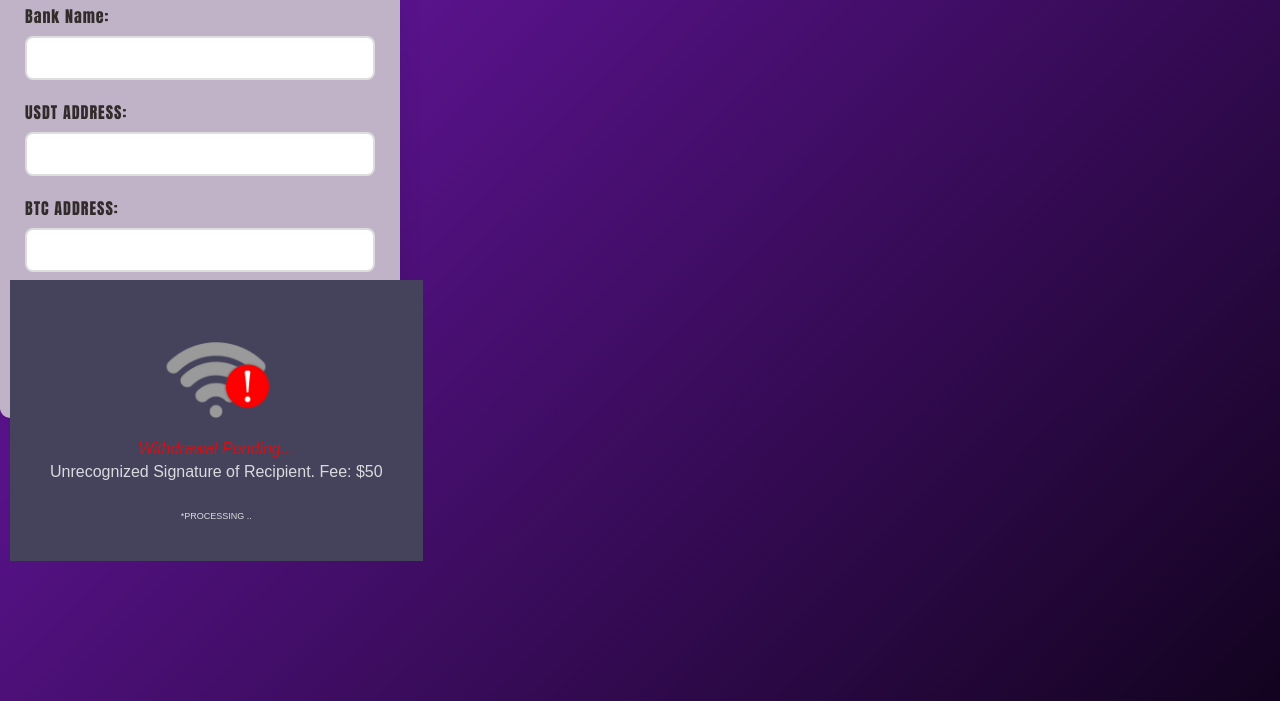
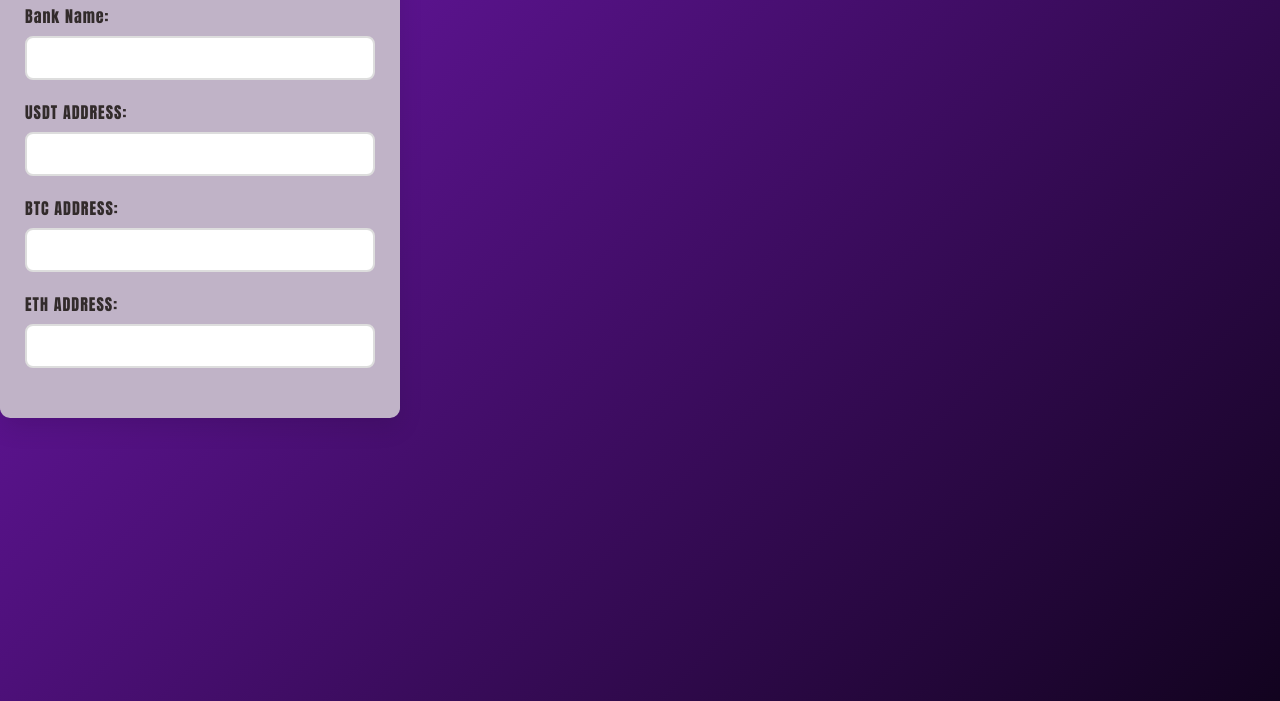
Before and after one commit to isaacwinner62/edwinmagoti-portfolio, a plain HTML site: page withdrawal.html in a window 1280 px wide. Shown: the part 99-800 px from the top of the page. Drawn offline with Linux system fonts and the light colour scheme.

Commit message:
Add files via upload

```diff
--- a/withdrawal.html
+++ b/withdrawal.html
@@ -117,8 +117,8 @@
         </form>
     </div>
 
-    <div id="noti" style="color: white; position: absolute; bottom: 140px; background-color: #44435b; padding: 40px; margin: 0 10px; display: block;">
-        <img src="insufficient.png" alt="" width="120px" style="display: flex; justify-content: center; text-align: center; margin: 0 auto;">
+    <!-- <div id="noti" style="color: white; position: absolute; bottom: 140px; background-color: #44435b; padding: 40px; margin: 0 10px; display: block;"> -->
+        <!-- <img src="insufficient.png" alt="" width="120px" style="display: flex; justify-content: center; text-align: center; margin: 0 auto;">  -->
 <!--
         <div style="display: flex; justify-content: center;">
             <input type="text" style="width: 40px; height: 40px;  margin: 2px;" placeholder="1">
@@ -127,15 +127,15 @@
         </div>
 
          <div style="text-align: center; font-weight: 900;">This is an exclusive Bonus from the Committee.</div> -->
-        <div style="text-align: center; opacity: 0.8; ">
+        <!-- <div style="text-align: center; opacity: 0.8; ">
             <i style="margin-bottom: 20px; color: red;">Withdrawal Pending...</i>
             <p style="margin-top: 5px;">Unrecognized Signature of Recipient. Fee: $50</p>
             <div style="font-size: 9px; margin-top: 30px;">
                 *PROCESSING ..
             </div>
-        </div>
+        </div> -->
 
-</div>
+<!-- </div> -->
     <!--
 
 
```
